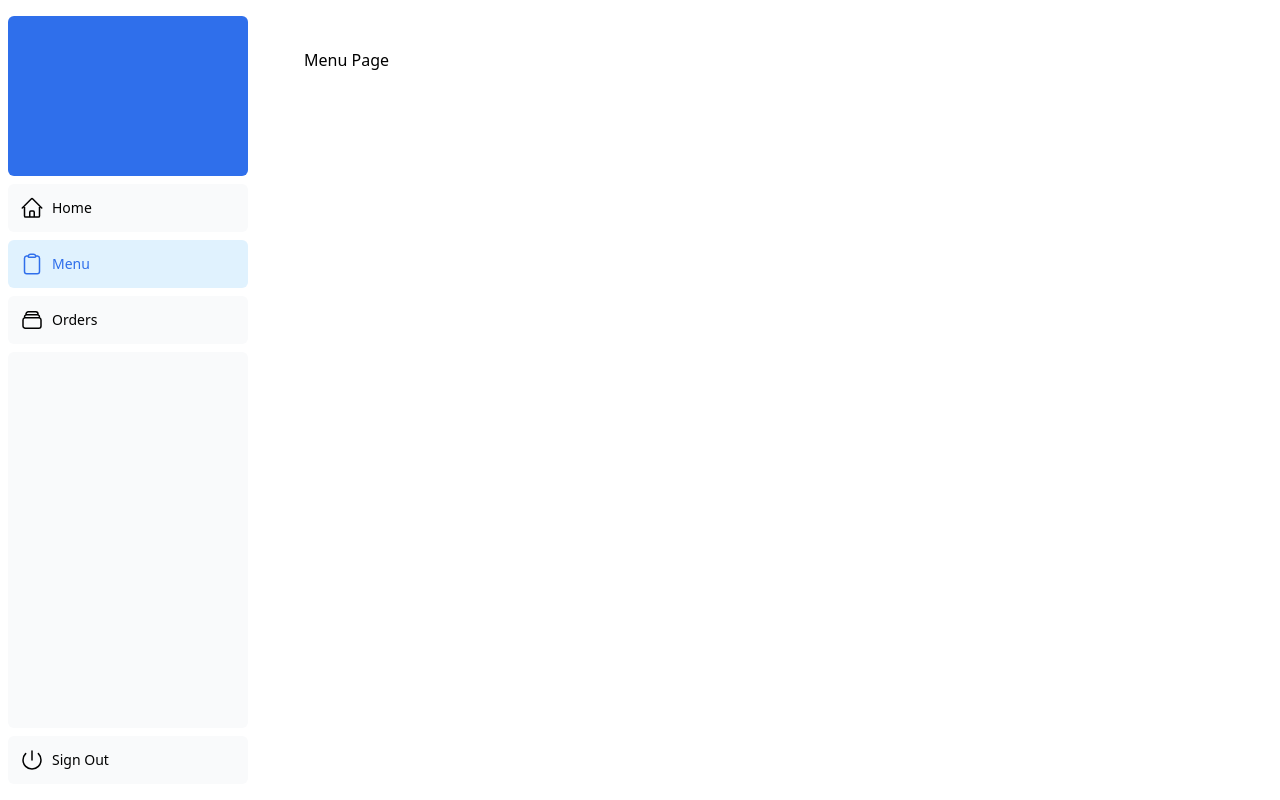
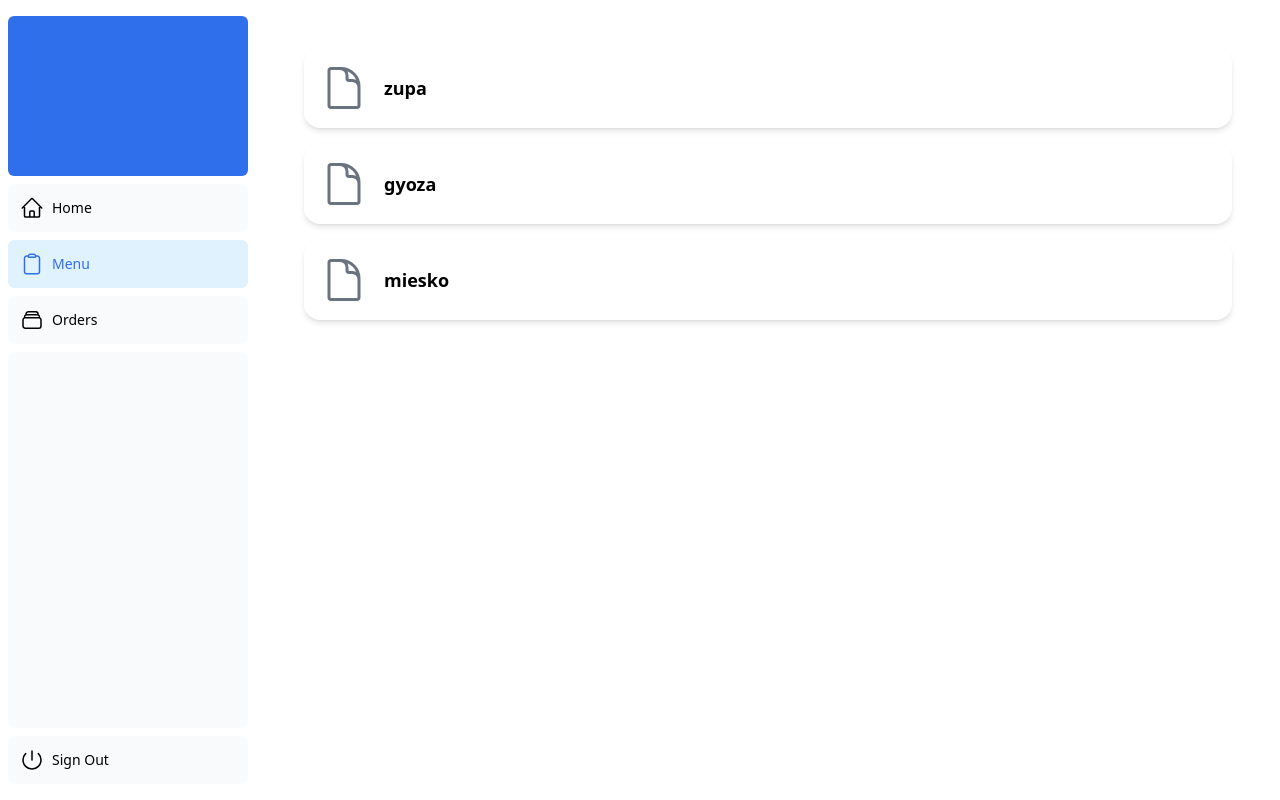
Before and after one commit to majawitosz/tab-frontend, a Next.js app: page /dashboard/menu in a window 1280 px wide. Built offline with nearby package versions, Linux system fonts and the light colour scheme.

Commit message:
basic menu

```diff
--- a/app/dashboard/menu/page.tsx
+++ b/app/dashboard/menu/page.tsx
@@ -1,5 +1,20 @@
 /** @format */
 
+import { Tile } from '@/app/ui/tile';
+import { DishesData } from '@/app/ui/dishesData';
+import { Dish } from '@/app/ui/dishes';
+
 export default function Page(): React.ReactNode {
-	return <p>Menu Page</p>;
+	return (
+		<div className='space-y-4'>
+			{DishesData.map((dish: Dish) => (
+				<Tile
+					key={dish.id}
+					name={dish.name}
+					desc={dish.desc}
+					pic={dish.pic}
+				/>
+			))}
+		</div>
+	);
 }
--- a/app/login/page.tsx
+++ b/app/login/page.tsx
@@ -4,9 +4,7 @@ import LoginForm from '@/app/ui/login-form';
 import { Suspense } from 'react';
 
 export default function LoginPage(): React.ReactNode {
-	const test = 3
 	return (
-
 		<main className='flex items-center justify-center md:h-screen'>
 			<div className='relative mx-auto flex w-full max-w-[400px] flex-col space-y-2.5 p-4 md:-mt-32'>
 				<Suspense>
--- /dev/null
+++ b/app/ui/dishes.tsx
@@ -0,0 +1,6 @@
+export type Dish = {
+	id: number;
+	name: string;
+	desc?: string;
+	pic?: string;
+};
--- /dev/null
+++ b/app/ui/dishesData.tsx
@@ -0,0 +1,21 @@
+import { Dish } from './dishes';
+
+export const DishesData: Dish[] = [
+	{
+		id: 1,
+		name: 'zupa',
+		desc: 'bardzo smaczna zupa',
+		pic: '',
+	},
+	{
+		id: 2,
+		name: 'gyoza',
+		desc: 'bardzo smaczne pierozki',
+		pic: '',
+	},
+	{
+		id: 3,
+		name: 'miesko',
+		desc: 'jeszcze smaczniejsze miesko',
+	},
+];
--- /dev/null
+++ b/app/ui/tile.tsx
@@ -0,0 +1,44 @@
+'use client';
+import { JSX, useState } from 'react';
+import { DocumentIcon } from '@heroicons/react/24/outline';
+import Image from 'next/image';
+
+interface TileProps {
+	name: string;
+	desc?: string;
+	pic?: string;
+}
+
+export function Tile({ name, desc, pic }: TileProps): JSX.Element {
+	const [isOpen, setIsOpen] = useState(false);
+
+	const toggleDropdown: () => void = (): void => {
+		setIsOpen((prev: boolean) => !prev);
+	};
+
+	return (
+		<div className='space-y-2'>
+			<div
+				onClick={toggleDropdown}
+				className='flex cursor-pointer items-center gap-4 rounded-2xl bg-white p-4 shadow-md'
+			>
+				{pic ? (
+					<Image
+						src={pic}
+						alt={name}
+						className='h-12 w-12 rounded-full'
+					/>
+				) : (
+					<DocumentIcon className='h-12 w-12 text-gray-500' />
+				)}
+				<h3 className='text-lg font-semibold'>{name}</h3>
+			</div>
+
+			{isOpen && (
+				<div className='rounded-b-lg-2xl bg-gray-100 p-4 shadow-md'>
+					{desc && <p className='text-sm text-gray-600'>{desc}</p>}
+				</div>
+			)}
+		</div>
+	);
+}
```
Also changed, not shown: middleware.ts (+7 -7 lines).
